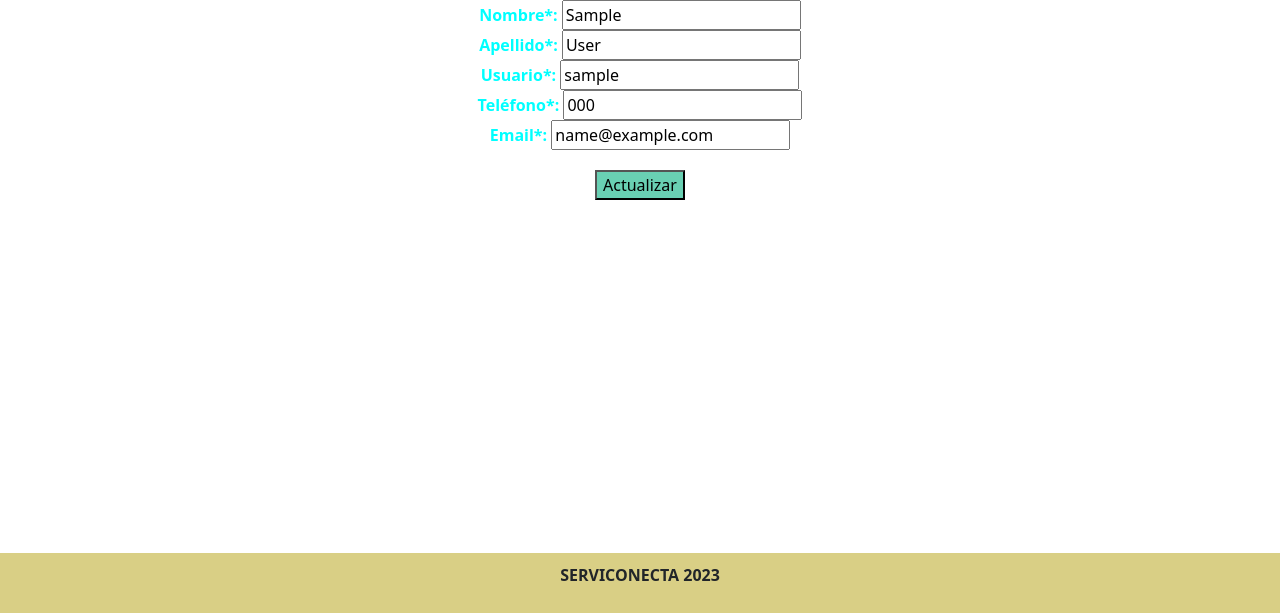
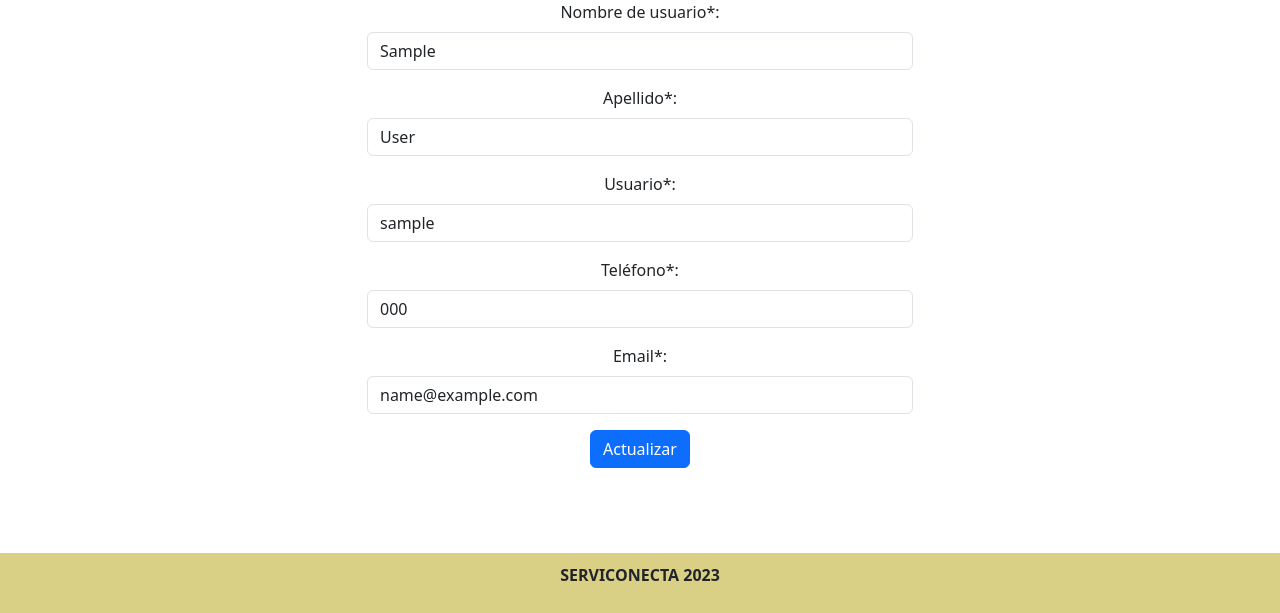
Before and after one commit to galmarcano/serviconecta, a Django app: page /datos_usuario/ in a window 1280 px wide. Shown: the part 187-800 px from the top of the page. Run offline with Django 4.2, Linux system fonts and the light colour scheme; a user stored in the database is signed in; tables that the repository leaves empty hold one stand-in row (values such as "Sample post").

Commit message:
datos usuarios css gene

```diff
--- a/config/templates/datos_usuario.html
+++ b/config/templates/datos_usuario.html
@@ -11,10 +11,48 @@
 
 
 {% block content %}
+<div class="container">
+    <div class="row justify-content-center">
+        <div class="col-md-6 text-center align-items-center">
+            <form method="post" action="{% url 'datos_usuario' %}">
+                {% csrf_token %}
+                <div class="mb-3">
+                    <label for="id_user_first_name" class="form-label">Nombre de usuario*:</label>
+                    <input type="text" class="form-control" id="id_user_first_name" name="user_first_name"
+                        value="{{ form.instance.user.first_name }}">
+                </div>
+
+                <div class="mb-3">
+                    <label for="id_user_last_name" class="form-label">Apellido*:</label>
+                    <input type="text" class="form-control" id="id_user_last_name" name="user_last_name"
+                        value="{{ form.instance.user.last_name }}">
+                </div>
+
+                <div class="mb-3">
+                    <label for="id_user_username" class="form-label">Usuario*:</label>
+                    <input type="text" class="form-control" id="id_user_username" name="user_username"
+                        value="{{ form.instance.user.username }}">
+                </div>
+
+                <div class="mb-3">
+                    <label for="id_phonenumber" class="form-label">Teléfono*:</label>
+                    <input type="text" class="form-control" id="id_phonenumber" name="phonenumber"
+                        value="{{ form.instance.phonenumber }}">
+
+                </div>
+                <div class="mb-3">
+                    <label for="id_user_email" class="form-label">Email*:</label>
+                    <input type="email" class="form-control" id="id_user_email" name="user_email"
+                        value="{{ form.instance.user.email }}">
+                </div>
 
 
-
-<form method="post" action="{% url 'datos_usuario' %}">
+                <button type="submit" class="btn btn-primary">Actualizar</button>
+            </form>
+        </div>
+    </div>
+</div>
+<!--<form method="post" action="{% url 'datos_usuario' %}">
     {% csrf_token %}
     <article>
         <div class="parte1">
@@ -47,6 +85,7 @@
         <button class="buttonDatos" type="submit">Actualizar</button>
     </article>
 </form>
+-->
 
 
 {% endblock %}
--- a/emprendimiento/forms.py
+++ b/emprendimiento/forms.py
@@ -67,7 +67,7 @@ from django.contrib.auth.models import User
 class UpdateUserProfileForm(forms.ModelForm):
     class Meta:
         model = UserProfile
-        fields = ['phonenumber']  # Solo necesitas el campo 'phonenumber' de UserProfile
+        fields = ['phonenumber']
 
     def __init__(self, *args, **kwargs):
         super(UpdateUserProfileForm, self).__init__(*args, **kwargs)
@@ -75,9 +75,20 @@ class UpdateUserProfileForm(forms.ModelForm):
         if self.instance.user:
             self.fields['phonenumber'].initial = self.instance.get_phonenumber()
 
+        # Agrega los campos faltantes al formulario
+        self.fields['user_first_name'] = forms.CharField(initial=self.instance.user.first_name, required=False)
+        self.fields['user_last_name'] = forms.CharField(initial=self.instance.user.last_name, required=False)
+        self.fields['user_username'] = forms.CharField(initial=self.instance.user.username, required=False)
+        self.fields['user_email'] = forms.EmailField(initial=self.instance.user.email, required=False)
+
     def save(self, commit=True):
+        # Actualiza los datos del usuario antes de guardar el formulario
         if self.instance.user:
-            self.instance.user.save()  # No necesitas actualizar campos en User aquí
+            self.instance.user.first_name = self.cleaned_data['user_first_name']
+            self.instance.user.last_name = self.cleaned_data['user_last_name']
+            self.instance.user.username = self.cleaned_data['user_username']
+            self.instance.user.email = self.cleaned_data['user_email']
+            self.instance.user.save()
 
         return super(UpdateUserProfileForm, self).save(commit)
 
```
